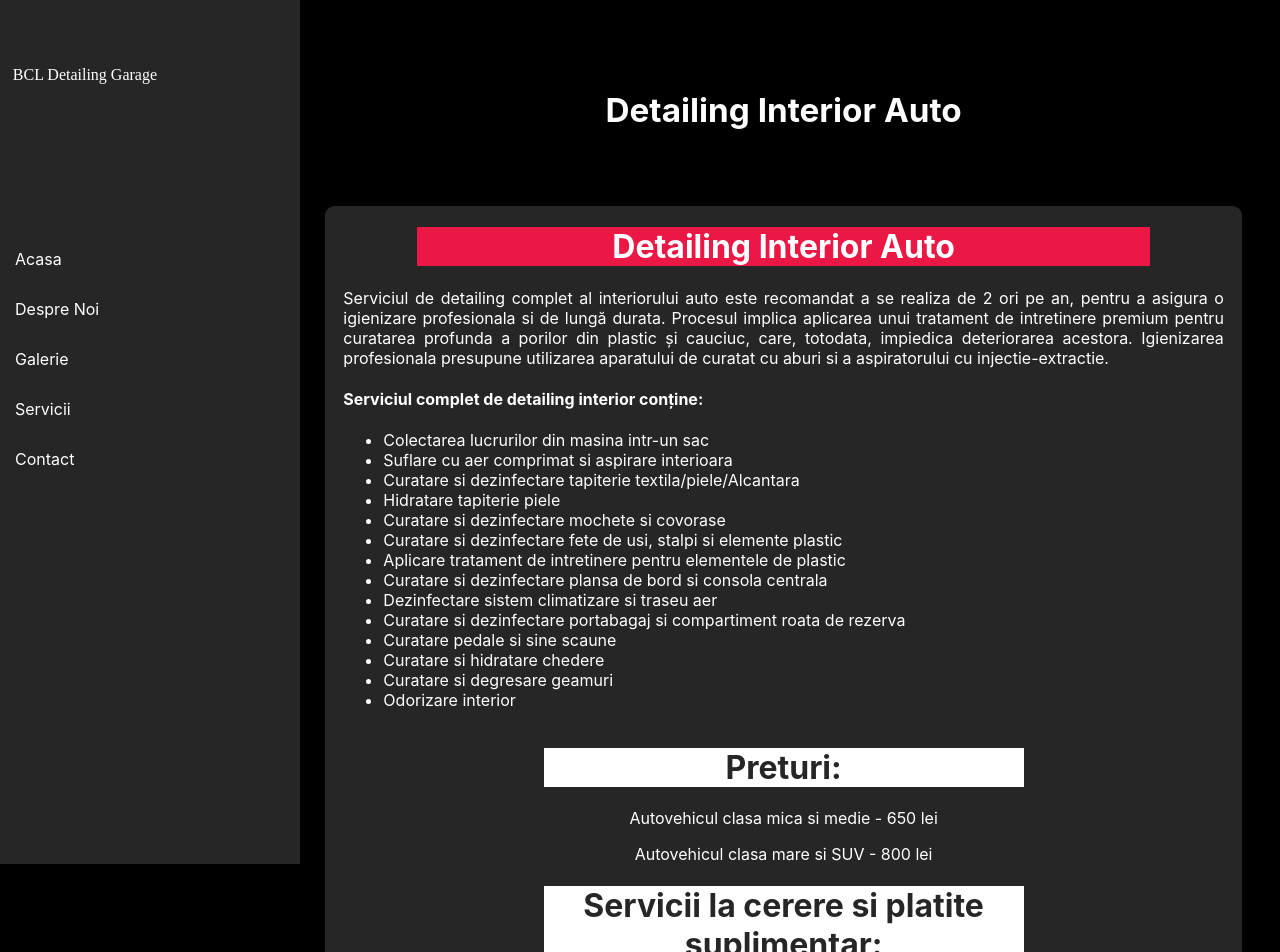
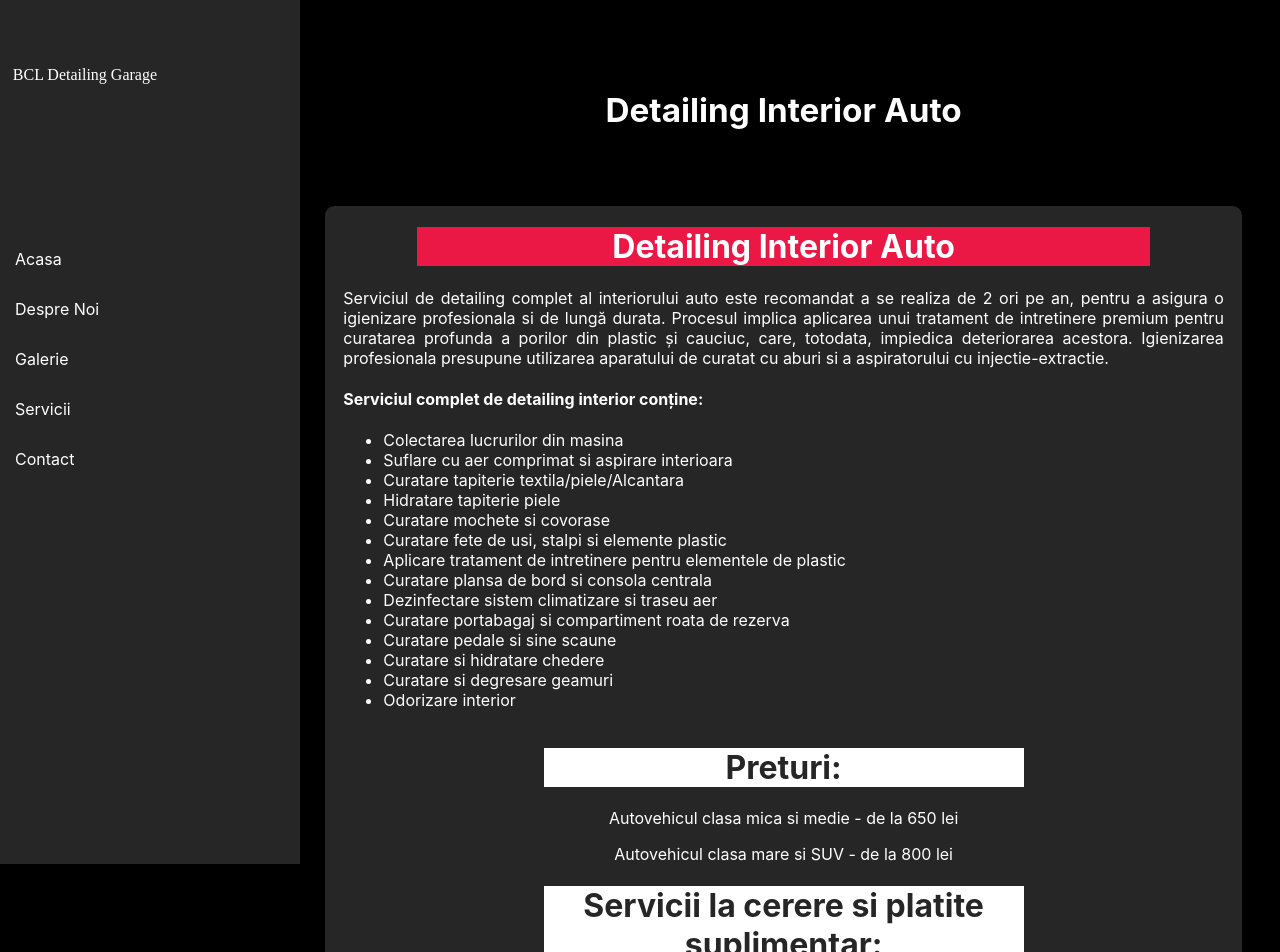
Before and after one commit to SergiuPert/bcldetailing, a React (Create React App) app in the folder service-website/: page /detailinginterior in a window 1280 px wide. Shown: the top 952 px of the page. Built offline with nearby package versions, Linux system fonts and the light colour scheme.

Commit message:
version 0.8,  went to Andrei, need pictures for gallery

```diff
--- a/service-website/src/App.js
+++ b/service-website/src/App.js
@@ -10,6 +10,8 @@ import DetailingInterior from "./components/DetailingInterior";
 import Contact from "./components/Contact";
 import React from "react";
 import DetailingExterior from "./components/DetailingExterior";
+import DetailingMotor from "./components/DetailingMotor";
+import VopsireEtriere from "./components/VopsireEtriere";
 
 function App() {
   return (
@@ -25,6 +27,8 @@ function App() {
                         <Route path="/servicii" element={<Services />} />
                         <Route path="/detailinginterior" element={<DetailingInterior />} />
                         <Route path="/detailingexterior" element={<DetailingExterior />} />
+                        <Route path="/detailingmotor" element={<DetailingMotor />} />
+                        <Route path="/vopsireetriere" element={<VopsireEtriere />} />
                         <Route path="/contact" element={<Contact />} />
                     </Routes>
                 </div>
--- a/service-website/src/components/About.js
+++ b/service-website/src/components/About.js
@@ -14,7 +14,7 @@ const About = () => {
                 <p>Strategia noastra se bazeaza pe o crestere organica si pe principiile etice care ne definesc.</p>
                 {/*<div className="ContactDetails">*/}
                     <p><FaCheckCircle color="green" /> Atelier acreditat</p>
-                    <p><FaCheckCircle color="green" /> Echipament & produse chimice profesionale</p>
+                    <p><FaCheckCircle color="green" /> Echipament & produse profesionale</p>
                     <p><FaCheckCircle color="green" /> Servicii de calitate</p>
                     <p><FaCheckCircle color="green" /> Profesionalism</p>
                 {/*</div>*/}
--- a/service-website/src/components/DetailingExterior.js
+++ b/service-website/src/components/DetailingExterior.js
@@ -3,14 +3,14 @@ import ServiceInfo from "./ServiceInfo";
 
 const DetailingExterior = () => {
     const title = "Detailing Exterior Auto"
-    const description = "Serviciul complet de detailing exterior contine: spalare exterioara detaliata, decontaminare cu argila, suflare cu aer comprimat si uscare, izolarea masinii cu banda de protectie, corectie lac in 1-3 pasi/polisarea lacului, aplicare protectie vopsea, curatarea jantelor si a anvelopelor, curatarea si degresarea geamurilor."
+    const description = "Serviciul complet de detailing exterior contine: spalare exterioara in detaliu, decontaminare cu argila, suflare cu aer comprimat si uscare, izolarea masinii cu banda de protectie, corectie lac in 1-3 pasi, aplicare protectie vopsea, curatarea jantelor si a anvelopelor, curatarea si degresarea geamurilor."
     const beforeList = "Serviciile de detailing exterior disponibile sunt urmatoarele:"
-    const list = [ 	"Decontaminare vopsea cu argila",
-                    "Curatare si degresare geamuri",
+    const list = [
+
                     "Aplicare tratament hidrofob pentru geamuri",
-                    "Curatare jante",
+
                     "Aplicare protectie ceramica jante",
-                    "Hidratare anvelope",
+
                     "Polish lac",
                     "Corectie lac",
                     "Aplicare protectie vopsea (sealant/ceara)",
@@ -25,19 +25,19 @@ const DetailingExterior = () => {
             services: [
                 {
                     service: "Polish one-step",
-                    price: 800
+                    price: "de la 800"
                 },
                 {
                     service: "Corectie lac (variaza in functie de gradul de corectie si dimensiunea masinii)",
-                    price: 1300
+                    price: "de la 1500"
                 },
                 {
                     service: "Aplicare protectie ceramic jante",
-                    price: 400
+                    price: "de la 400"
                 },
                 {
                     service: "Polish faruri si aplicare folie de protectie ",
-                    price: 450
+                    price: "de la 450"
                 }
             ]
         }
--- a/service-website/src/components/DetailingInterior.js
+++ b/service-website/src/components/DetailingInterior.js
@@ -6,16 +6,16 @@ const DetailingInterior = () => {
     const title = "Detailing Interior Auto"
     const description = "Serviciul de detailing complet al interiorului auto este recomandat a se realiza de 2 ori pe an, pentru a asigura o igienizare profesionala si de lungă durata. Procesul implica aplicarea unui tratament de intretinere premium pentru curatarea profunda a porilor din plastic și cauciuc, care, totodata, impiedica deteriorarea acestora. Igienizarea profesionala presupune utilizarea aparatului de curatat cu aburi si a aspiratorului cu injectie-extractie."
     const beforeList = "Serviciul complet de detailing interior conține:"
-    const list = ["Colectarea lucrurilor din masina intr-un sac",
+    const list = ["Colectarea lucrurilor din masina ",
         "Suflare cu aer comprimat si aspirare interioara",
-        "Curatare si dezinfectare tapiterie textila/piele/Alcantara",
+        "Curatare tapiterie textila/piele/Alcantara",
         "Hidratare tapiterie piele",
-        "Curatare si dezinfectare mochete si covorase",
-        "Curatare si dezinfectare fete de usi, stalpi si elemente plastic",
+        "Curatare mochete si covorase",
+        "Curatare fete de usi, stalpi si elemente plastic",
         "Aplicare tratament de intretinere pentru elementele de plastic",
-        "Curatare si dezinfectare plansa de bord si consola centrala",
+        "Curatare plansa de bord si consola centrala",
         "Dezinfectare sistem climatizare si traseu aer",
-        "Curatare si dezinfectare portabagaj si compartiment roata de rezerva",
+        "Curatare portabagaj si compartiment roata de rezerva",
         "Curatare pedale si sine scaune",
         "Curatare si hidratare chedere",
         "Curatare si degresare geamuri",
@@ -28,21 +28,21 @@ const DetailingInterior = () => {
             packagePrices: [
                 {
                     carType: "Dezechipare si montare scaune + bancheta ",
-                    price: 150
+                    price: "de la 150"
                 },
                 {
                     carType: "Aplicare protectie ceramic piele",
-                    price: 300
+                    price: "de la 300"
                 }
             ],
             services: [
                 {
                     service: "Autovehicul clasa mica si medie",
-                    price: 650
+                    price: "de la 650"
                 },
                 {
                     service: "Autovehicul clasa mare si SUV",
-                    price: 800
+                    price: "de la 800"
                 }
             ],
         }
--- /dev/null
+++ b/service-website/src/components/DetailingMotor.js
@@ -0,0 +1,35 @@
+import React from 'react';
+import ServiceInfo from "./ServiceInfo";
+
+const DetailingMotor = () => {
+    const title = "Detailing Motor"
+    const description = ""
+    const beforeList = "Serviciul complet de detailing motor contine:"
+    const list = ["Curatare a materialelor din plastic si cauciuc pe baza de vapori",
+        "Curatare a interiorului capotei si degresarea captuselei capotei",
+        "Aplicare tratament pentru materialele din plastic si cauciuc",
+    ]
+    const packs = [
+        {
+            packageName: "",
+            packageBullets: ["Linia 1", "Linia 2", "Linia 3", "Linia 4", "Linia 5"],
+            packagePrices: [],
+            services: [
+                {
+                    service: "Detailing Motor ",
+                    price: "de la 200"
+                }
+            ],
+        }
+    ]
+    const duration = "3-5 ore"
+    const pack = {} //small pack here
+
+    return (
+        <div className="App">
+            <ServiceInfo title={title} duration={duration} description={description} beforeList={beforeList} list={list} packs={packs}/>
+        </div>
+    );
+};
+
+export default DetailingMotor;
--- a/service-website/src/components/NavBar.js
+++ b/service-website/src/components/NavBar.js
@@ -16,6 +16,8 @@ const NavBar = () => {
                     <div className="dropdown-content">
                         <Link className="navBarButton" to="/detailinginterior" ><FaArrowRight /><span style={{verticalAlign: "3px"}}> Detailing Interior</span></Link>
                         <Link className="navBarButton" to="/detailingexterior" ><FaArrowRight /><span style={{verticalAlign: "3px"}}> Detailing Exterior </span></Link>
+                        <Link className="navBarButton" to="/detailingmotor" ><FaArrowRight /><span style={{verticalAlign: "3px"}}> Detailing Motor </span></Link>
+                        <Link className="navBarButton" to="/vopsireetriere" ><FaArrowRight /><span style={{verticalAlign: "3px"}}> Vopsire Etriere </span></Link>
                     </div>
                 <Link className="navBarButton" to="/contact" >Contact</Link>
             </div>
--- /dev/null
+++ b/service-website/src/components/VopsireEtriere.js
@@ -0,0 +1,32 @@
+import React from 'react';
+import ServiceInfo from "./ServiceInfo";
+
+const VopsireEtriere = () => {
+    const title = "Vopsire Etriere"
+    const description = "Etrierele se vopsesc fara demontarea lor de pe masina, intregul proces implica mai multi pasi pentru un rezultat satisfacator. Etrierele se slefuiesc si se degreseaza de orice impuritate, se izoleaza si se aplica 3 straturi de vopsea speciala in culoarea vopsita. Durata intregului proces este de 12 ore."
+    const beforeList = ""
+    const list = []
+    const packs = [
+        {
+            packageName: "",
+            packageBullets: ["Linia 1", "Linia 2", "Linia 3", "Linia 4", "Linia 5"],
+            packagePrices: [],
+            services: [
+                {
+                    service: "Vopsire Etriere",
+                    price: "500",
+                }
+            ],
+        }
+    ]
+    const duration = "3-5 ore"
+    const pack = {} //small pack here
+
+    return (
+        <div className="App">
+            <ServiceInfo title={title} duration={duration} description={description} beforeList={beforeList} list={list} packs={packs}/>
+        </div>
+    );
+};
+
+export default VopsireEtriere;
--- a/service-website/src/index.css
+++ b/service-website/src/index.css
@@ -70,9 +70,14 @@ code {
 
 .homeImage {
   position: relative;
-  height: 100%;
+  height: 70vw;
   width: 100%;
 }
+
+/*.contentDiv1 {*/
+/*  background-image: url("../src/images/IMG_2143.jpg");*/
+/*}*/
+
 
 .contentDiv2 {
   position: relative;
```
Also changed, not shown: service-website/src/components/Home.js (+9 -9 lines), service-website/src/images/IMG_2143.jpg (added).
